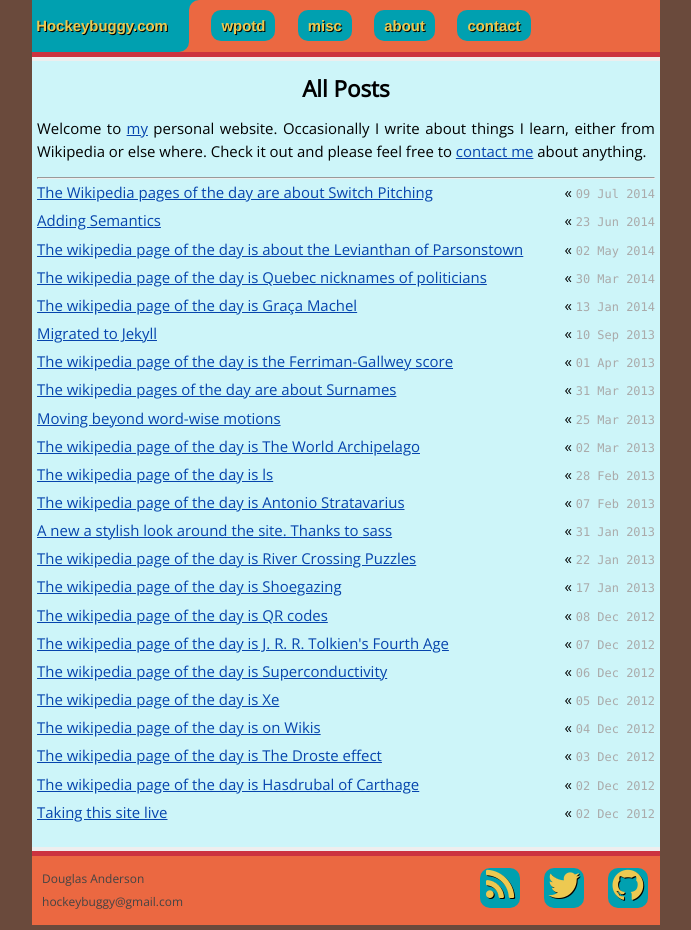
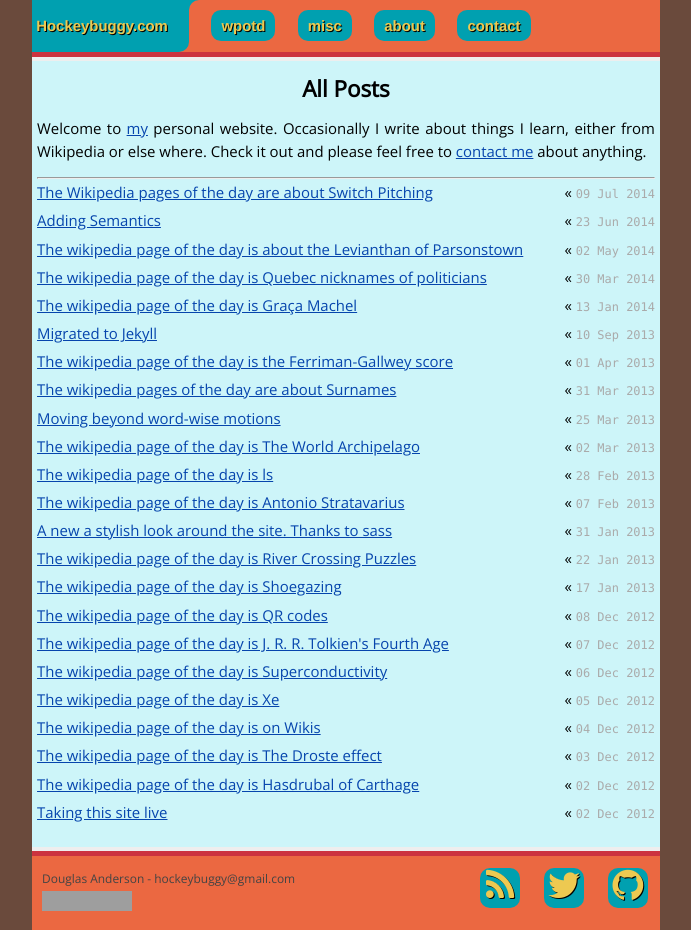
Before and after one commit to hockeybuggy/hockeybuggy.com, a Jekyll site: the page built from index.md, in a window 1280 px wide. Shown: the whole page, without its empty margins (294-985 px from the left). Built offline with Jekyll 4.4.1, drawn with Linux system fonts in a browser that asks for light colours; nearby versions of some CDN libraries; Markdown is read by kramdown in place of the engine named in the settings; part of the change alters nothing that is shown; grey boxes are pictures that could not be loaded.

Commit message:
Changed to the creative commons license since I think it might be more approprate

```diff
--- a/_layouts/default.html
+++ b/_layouts/default.html
@@ -55,22 +55,30 @@
 
         <footer>
             <div class="divider"></div>
+
             <div class="contact">
                 <p>
-                    Douglas Anderson<br />
-                    hockeybuggy&#64;gmail.com
+                    Douglas Anderson - hockeybuggy&#64;gmail.com<br/>
+
+                    <a rel="license" href="http://creativecommons.org/licenses/by/4.0/">
+                        <img alt="Creative Commons License" src="http://mirrors.creativecommons.org/presskit/buttons/80x15/svg/by.svg"/>
+                    </a>
                 </p>
             </div>
+
+
             <div class="bubble">
                 <a href="http://github.com/hockeybuggy/hockeybuggy.github.io" title="link to this site's source in github">
                     <i class="fa fa-github fa-3x"></i>
                 </a>
             </div>
+
             <div class="bubble">
                 <a href="http://twitter.com/hockeybuggy/" title="link to my twitter">
                     <i class="fa fa-twitter fa-3x"></i>
                 </a>
             </div>
+
             <div class="bubble">
                 <a href="/feed.xml" title="the feed for this site">
                     <i class="fa fa-rss fa-3x"></i>
```
Also changed, not shown: 1 other file. Lines whose indentation alone changed are shown as unchanged.
